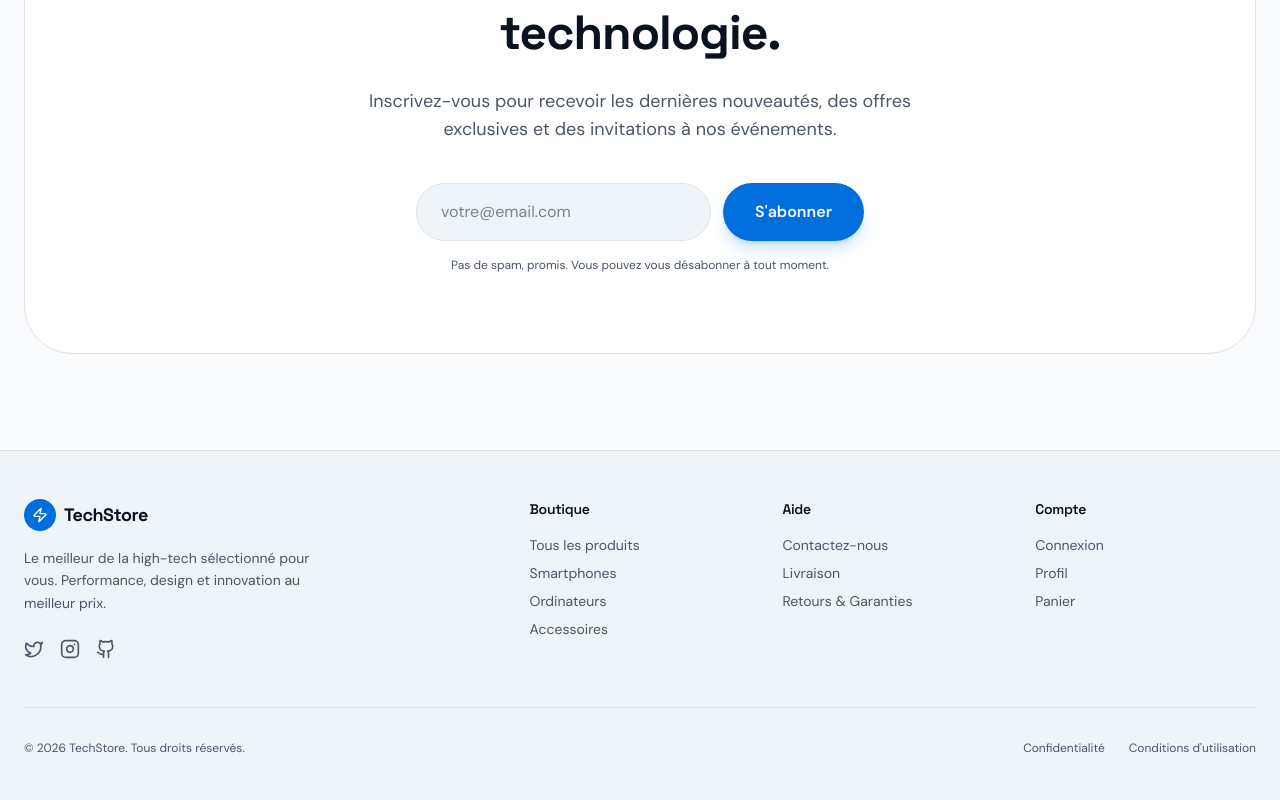
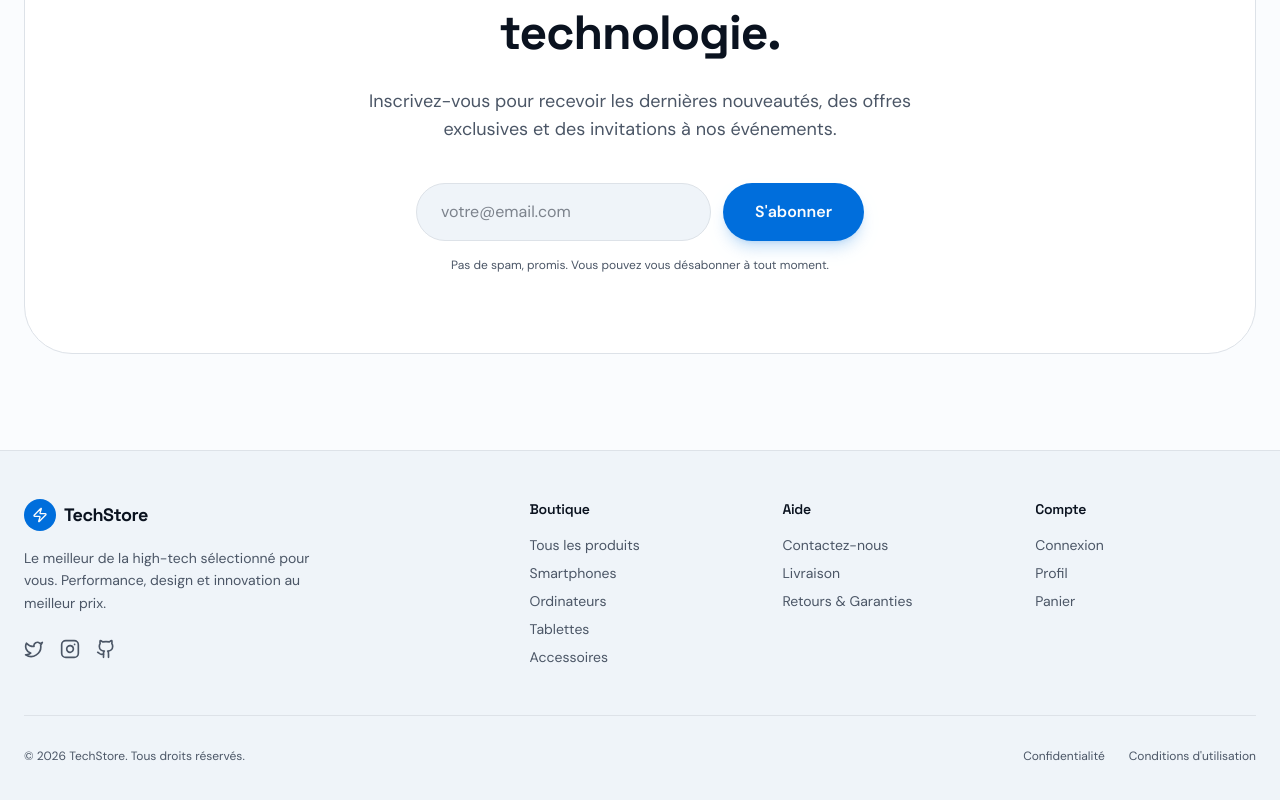
Before and after one commit to abdelaziz-ebourki/estore-ui, a React (Vite) app: page / in a window 1280 px wide. Shown: the part 3232-4032 px from the top of the page. Built offline with nearby package versions, Linux system fonts and the light colour scheme.

Commit message:
feat: fetch categories dynamically in Footer

```diff
--- a/src/components/Footer.tsx
+++ b/src/components/Footer.tsx
@@ -1,8 +1,16 @@
+import { useState, useEffect } from "react";
 import { Link } from "react-router-dom";
 import { Zap, Github, Twitter, Instagram } from "lucide-react";
+import { api } from "@/services/api";
+import type { Category } from "@/data/products";
 
 export function Footer() {
   const year = new Date().getFullYear();
+  const [categories, setCategories] = useState<Category[]>([]);
+
+  useEffect(() => {
+    api.categories.list().then(setCategories);
+  }, []);
 
   return (
     <footer className="border-t border-border bg-surface">
@@ -61,30 +69,16 @@ export function Footer() {
                   Tous les produits
                 </Link>
               </li>
-              <li>
-                <Link
-                  to="/products?category=Smartphones"
-                  className="text-muted-foreground hover:text-foreground transition"
-                >
-                  Smartphones
-                </Link>
-              </li>
-              <li>
-                <Link
-                  to="/products?category=Ordinateurs"
-                  className="text-muted-foreground hover:text-foreground transition"
-                >
-                  Ordinateurs
-                </Link>
-              </li>
-              <li>
-                <Link
-                  to="/products?category=Accessoires"
-                  className="text-muted-foreground hover:text-foreground transition"
-                >
-                  Accessoires
-                </Link>
-              </li>
+              {categories.map((category) => (
+                <li key={category.id}>
+                  <Link
+                    to={`/products?category=${category.name}`}
+                    className="text-muted-foreground hover:text-foreground transition"
+                  >
+                    {category.name}
+                  </Link>
+                </li>
+              ))}
             </ul>
           </div>
 
```
